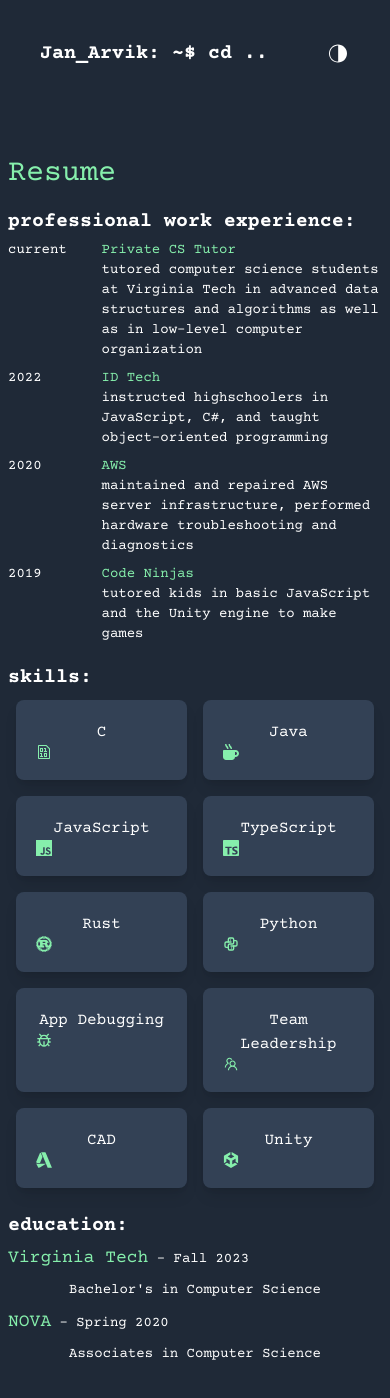
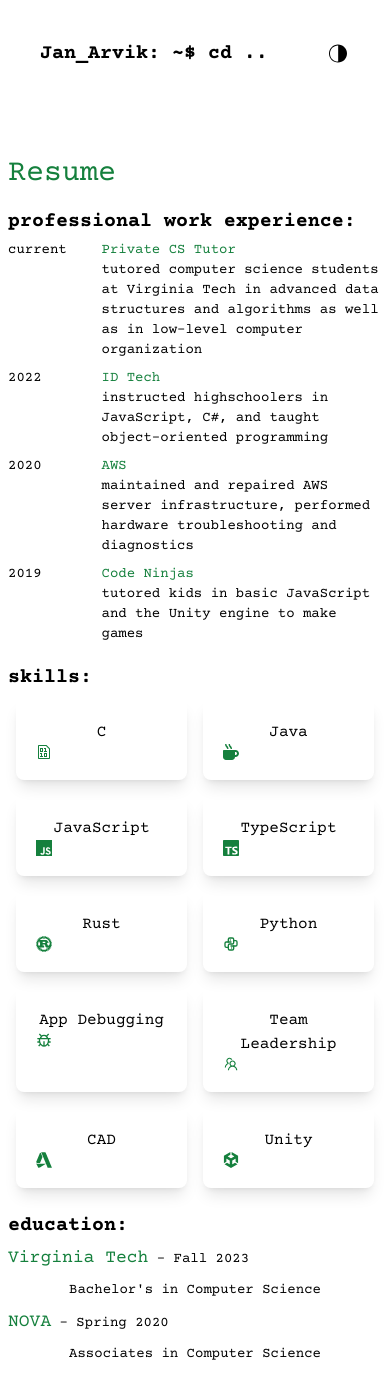
Before and after one commit to Skumbl/NextJS-React-Portfolio, a Next.js app: page /resume in a window 390 px wide. Shown: the top 1398 px of the page. Built offline with nearby package versions, Linux system fonts and the light colour scheme.

Commit message:
Make theme persist across pages

```diff
--- /dev/null
+++ b/components/context.js
@@ -0,0 +1,20 @@
+import { createContext, useState } from "react";
+
+export const DarkModeContext = createContext({
+  darkMode: false,
+  setDarkMode: () => {},
+});
+
+const initialState = false;
+
+const DarkModeContextProvider = ({ children }) => {
+  const [darkMode, setDarkMode] = useState(initialState);
+
+  return (
+    <DarkModeContext.Provider value={{ darkMode, setDarkMode }}>
+      {children}
+    </DarkModeContext.Provider>
+  );
+};
+
+export default DarkModeContextProvider;
--- a/pages/_app.js
+++ b/pages/_app.js
@@ -1,7 +1,12 @@
-import '../styles/globals.css'
+import "../styles/globals.css";
+import DarkModeContextProvider from "../components/context";
 
 function MyApp({ Component, pageProps }) {
-  return <Component {...pageProps} />
+  return (
+    <DarkModeContextProvider>
+      <Component {...pageProps} />
+    </DarkModeContextProvider>
+  );
 }
 
-export default MyApp
+export default MyApp;
--- a/pages/index.js
+++ b/pages/index.js
@@ -1,89 +1,131 @@
-import Head from 'next/head'
-import { WiMoonAltThirdQuarter } from 'react-icons/wi';
-import { AiOutlineLinkedin, AiOutlineGithub, AiOutlineMail } from 'react-icons/ai';
+import Head from "next/head";
+import { WiMoonAltThirdQuarter } from "react-icons/wi";
+import {
+  AiOutlineLinkedin,
+  AiOutlineGithub,
+  AiOutlineMail,
+} from "react-icons/ai";
 import Image from "next/image";
-import profile from "../public/profile.jpg"
-import { useState } from 'react';
-import Link from 'next/link';
+import profile from "../public/profile.jpg";
+import { useContext, useState } from "react";
+import Link from "next/link";
+import { DarkModeContext } from "../components/context";
 
 export default function Home() {
-    const [darkMode, setDarkMode] = useState(true);
+  const { darkMode, setDarkMode } = useContext(DarkModeContext);
   return (
     <div className={darkMode ? "dark" : ""}>
-            <Head className='bg-white dark:bg-gray-800 h-screen w-screen'>
+      <Head className="w-screen h-screen bg-white dark:bg-gray-800">
         <title>Jan Arvik Portfolio</title>
         <meta name="description" content="very cool and swag" />
 
-                <link rel="apple-touch-icon" sizes="180x180" href="/apple-touch-icon.png" />
-                <link rel="icon" type="image/png" sizes="32x32" href="/favicon-32x32.png" />
-                <link rel="icon" type="image/png" sizes="16x16" href="/favicon-16x16.png" />
+        <link
+          rel="apple-touch-icon"
+          sizes="180x180"
+          href="/apple-touch-icon.png"
+        />
+        <link
+          rel="icon"
+          type="image/png"
+          sizes="32x32"
+          href="/favicon-32x32.png"
+        />
+        <link
+          rel="icon"
+          type="image/png"
+          sizes="16x16"
+          href="/favicon-16x16.png"
+        />
         <link rel="manifest" href="/site.webmanifest" />
         <link rel="mask-icon" href="/safari-pinned-tab.svg" color="#5bbad5" />
         <meta name="msapplication-TileColor" content="#da532c" />
         <meta name="theme-color" content="#ffffff" />
       </Head>
 
-            <main className='bg-white dark:bg-gray-800 h-screen w-screen'>
-                <section className='bg-white dark:bg-gray-800'>
-
-
-                    <nav className='p-2 mb-4 sm:max-2xl:p-10 sm:max-2xl:mb-10 sm:max-2xl:flex justify-between'>
-                        <h1 className='font-courierBold text-xl text-black dark:text-white'>
-                            <Link className='hover:text-gray-500 flex justify-center mb-5 sm:max-2xl:m-auto' href="/">Jan_Arvik: ~$ ls homepage</Link>
+      <main className="w-screen h-screen bg-white dark:bg-gray-800">
+        <section className="bg-white dark:bg-gray-800">
+          <nav className="justify-between p-2 mb-4 sm:max-2xl:p-10 sm:max-2xl:mb-10 sm:max-2xl:flex">
+            <h1 className="text-xl text-black font-courierBold dark:text-white">
+              <Link
+                className="flex justify-center mb-5 hover:text-gray-500 sm:max-2xl:m-auto"
+                href="/"
+              >
+                Jan_Arvik: ~$ ls homepage
+              </Link>
             </h1>
 
-                        <ul className='flex items-center justify-center'>
+            <ul className="flex items-center justify-center">
               <li>
-                                <WiMoonAltThirdQuarter onClick={() => setDarkMode(!darkMode)}
-                                    className='cursor-pointer text-2xl dark:text-white' />
+                <WiMoonAltThirdQuarter
+                  onClick={() => setDarkMode(!darkMode)}
+                  className="text-2xl cursor-pointer dark:text-white"
+                />
               </li>
-                            <li><Link className='hover:bg-slate-700 font-courier bg-slate-500 text-white px-4
-              py-2 rounded-md ml-8 dark:bg-slate-900 dark:hover:bg-slate-600' href="resume">cd ./Resume</Link></li>
+              <li>
+                <Link
+                  className="px-4 py-2 ml-8 text-white rounded-md hover:bg-slate-700 font-courier bg-slate-500 dark:bg-slate-900 dark:hover:bg-slate-600"
+                  href="resume"
+                >
+                  cd ./Resume
+                </Link>
+              </li>
             </ul>
           </nav>
 
-
-                    <div className='font-courier text-start max-w-md m-auto'>
-                        <div className='flex justify-center'>
-                            <div className='py-12'>
-                                <h2 className='text-3xl text-green-700 font-medium dark:text-green-300'>Jan Arvik</h2>
-                                <h3 className='text-xl text-black dark:text-white'>Student and Developer</h3>
+          <div className="max-w-md m-auto font-courier text-start">
+            <div className="flex justify-center">
+              <div className="py-12">
+                <h2 className="text-3xl font-medium text-green-700 dark:text-green-300">
+                  Jan Arvik
+                </h2>
+                <h3 className="text-xl text-black dark:text-white">
+                  Student and Developer
+                </h3>
               </div>
-                            <Image src={profile} className='w-28 h-28 rounded-full overflow-hidden border-4 my-4' />
+              <Image
+                src={profile}
+                className="my-4 overflow-hidden border-4 rounded-full w-28 h-28"
+              />
             </div>
-                        <p className='text-start text-sm text-gray-800 dark:text-slate-300 px-2'>
-                            Hi, my name is Jan Arvik. I'm a computer science student at Virginia Tech and a developer
-                            in my spare time. This is the website I built in a weekend from the ground up. I enjoy programming
-                            in C and Java, with skills in Python, JavaScript, JavaScript Frameworks, Assembly, and others. I love
-                            software development, it is my passion and one that I am looking to make into a career.
+            <p className="px-2 text-sm text-gray-800 text-start dark:text-slate-300">
+              Hi, my name is Jan Arvik. I'm a computer science student at
+              Virginia Tech and a developer in my spare time. This is the
+              website I built in a weekend from the ground up. I enjoy
+              programming in C and Java, with skills in Python, JavaScript,
+              JavaScript Frameworks, Assembly, and others. I love software
+              development, it is my passion and one that I am looking to make
+              into a career.
             </p>
           </div>
-                    <div className='text-3xl flex justify-center text-gray-600 gap-16 py-3 dark:text-white'>
+          <div className="flex justify-center gap-16 py-3 text-3xl text-gray-600 dark:text-white">
             <a href="https://www.linkedin.com/in/jantarvik">
-                            <AiOutlineLinkedin className='hover:scale-110' />
+              <AiOutlineLinkedin className="hover:scale-110" />
             </a>
             <a href="https://github.com/Skumbl">
-                            <AiOutlineGithub className='hover:scale-110' />
+              <AiOutlineGithub className="hover:scale-110" />
             </a>
             <a href="mailto: janarvik01@vt.edu">
-                            <AiOutlineMail className='hover:scale-110' />
+              <AiOutlineMail className="hover:scale-110" />
             </a>
           </div>
         </section>
 
-                <section className="bg-white dark:bg-gray-800 font-courier pt-4">
-                    <div className='flex justify-center'>
-                        <Link className='hover:bg-slate-700 font-courier bg-slate-500 text-white px-4
-              py-2 rounded-md dark:bg-slate-900 dark:hover:bg-slate-600' href="projects">cd ./Personal_Projects</Link>
+        <section className="pt-4 bg-white dark:bg-gray-800 font-courier">
+          <div className="flex justify-center">
+            <Link
+              className="px-4 py-2 text-white rounded-md hover:bg-slate-700 font-courier bg-slate-500 dark:bg-slate-900 dark:hover:bg-slate-600"
+              href="projects"
+            >
+              cd ./Personal_Projects
+            </Link>
           </div>
         </section>
 
         {/* this fixes the weird part at the bottom of the page 🤷‍♂️ */}
         <section>
-                    <div className='py-10 bg-white dark:bg-gray-800'>
-                    </div>
+          <div className="py-10 bg-white dark:bg-gray-800"></div>
         </section>
       </main>
     </div>
-    )
+  );
 }
--- a/pages/resume.js
+++ b/pages/resume.js
@@ -1,168 +1,222 @@
-import Head from 'next/head'
-import { WiMoonAltThirdQuarter } from 'react-icons/wi';
+import Head from "next/head";
+import { WiMoonAltThirdQuarter } from "react-icons/wi";
 
-import { AiOutlineTeam } from 'react-icons/ai';
-import { GoFileBinary } from 'react-icons/go';
-import { FaMugHot, FaPython } from 'react-icons/fa';
-import { TbBrandPython } from 'react-icons/tb';
-import { BiBug } from 'react-icons/bi';
-import { SiJavascript, SiTypescript, SiRust, SiAutodesk, SiUnity } from 'react-icons/si'
+import { AiOutlineTeam } from "react-icons/ai";
+import { GoFileBinary } from "react-icons/go";
+import { FaMugHot, FaPython } from "react-icons/fa";
+import { TbBrandPython } from "react-icons/tb";
+import { BiBug } from "react-icons/bi";
+import {
+  SiJavascript,
+  SiTypescript,
+  SiRust,
+  SiAutodesk,
+  SiUnity,
+} from "react-icons/si";
 
-import { useState } from 'react';
-import Link from 'next/link';
-
+import { useContext, useState } from "react";
+import Link from "next/link";
+import { DarkModeContext } from "../components/context";
 
 export default function resume() {
-    const [darkMode, setDarkMode] = useState(true);
+  const { darkMode, setDarkMode } = useContext(DarkModeContext);
   return (
     <div className={darkMode ? "dark" : ""}>
       <Head>
         <title>Jan Arvik Resume</title>
         <meta name="description" content="very cool and swag" />
-
-                <link rel="apple-touch-icon" sizes="180x180" href="/apple-touch-icon.png" />
-                <link rel="icon" type="image/png" sizes="32x32" href="/favicon-32x32.png" />
-                <link rel="icon" type="image/png" sizes="16x16" href="/favicon-16x16.png" />
+        <link
+          rel="apple-touch-icon"
+          sizes="180x180"
+          href="/apple-touch-icon.png"
+        />
+        <link
+          rel="icon"
+          type="image/png"
+          sizes="32x32"
+          href="/favicon-32x32.png"
+        />
+        <link
+          rel="icon"
+          type="image/png"
+          sizes="16x16"
+          href="/favicon-16x16.png"
+        />
         <link rel="manifest" href="/site.webmanifest" />
         <link rel="mask-icon" href="/safari-pinned-tab.svg" color="#5bbad5" />
         <meta name="msapplication-TileColor" content="#da532c" />
         <meta name="theme-color" content="#ffffff" />ƒ
       </Head>
 
-
-            <main className='bg-white dark:bg-gray-800 h-screen w-screen'>
-
+      <main className="w-screen h-screen bg-white dark:bg-gray-800">
         {/*nav for the page*/}
-                <section className='bg-white dark:bg-gray-800'>
-                    <nav className='p-10 mb-12 flex justify-between'>
-                        <h1 className='font-courierBold text-xl text-black dark:text-white'>
-                            <Link className='hover:text-gray-500' href="/">Jan_Arvik: ~$ cd .. </Link>
+        <section className="bg-white dark:bg-gray-800">
+          <nav className="flex justify-between p-10 mb-12">
+            <h1 className="text-xl text-black font-courierBold dark:text-white">
+              <Link className="hover:text-gray-500" href="/">
+                Jan_Arvik: ~$ cd ..{" "}
+              </Link>
             </h1>
-                        <ul className='flex items-center'>
+            <ul className="flex items-center">
               <li>
-                                <WiMoonAltThirdQuarter onClick={() => setDarkMode(!darkMode)}
-                                    className='cursor-pointer text-2xl dark:text-white' />
+                <WiMoonAltThirdQuarter
+                  onClick={() => setDarkMode(!darkMode)}
+                  className="text-2xl cursor-pointer dark:text-white"
+                />
               </li>
             </ul>
           </nav>
-                    <div className='text-md max-w-md m-auto px-2 text-black dark:text-white'>
-                        <h1 className='font-courier text-3xl text-left mb-4 text-green-700 dark:text-green-300'>Resume</h1>
+          <div className="max-w-md px-2 m-auto text-black text-md dark:text-white">
+            <h1 className="mb-4 text-3xl text-left text-green-700 font-courier dark:text-green-300">
+              Resume
+            </h1>
           </div>
         </section>
 
         {/*reused code from front page as place holder*/}
-                <section className="bg-white dark:bg-gray-800 font-courierBold pb-4">
-                    <div className=' text-md max-w-md m-auto px-2 text-black dark:text-white'>
-                        <h3 className='text-xl'>professional work experience: </h3>
+        <section className="pb-4 bg-white dark:bg-gray-800 font-courierBold">
+          <div className="max-w-md px-2 m-auto text-black  text-md dark:text-white">
+            <h3 className="text-xl">professional work experience: </h3>
 
             {/* grid system used for work experiance */}
-                        <div className='grid grid-cols-4 text-sm font-courier text-start'>
-
-                            <div className='col-span-1 py-1'>current</div>
-                            <div className='col-span-3 py-1'> <span className='text-green-700 dark:text-green-300'>Private CS Tutor</span>
-                                <p>tutored computer science students at Virginia Tech in advanced data structures and algorithms
-                                    as well as in low-level computer organization
+            <div className="grid grid-cols-4 text-sm font-courier text-start">
+              <div className="col-span-1 py-1">current</div>
+              <div className="col-span-3 py-1">
+                {" "}
+                <span className="text-green-700 dark:text-green-300">
+                  Private CS Tutor
+                </span>
+                <p>
+                  tutored computer science students at Virginia Tech in advanced
+                  data structures and algorithms as well as in low-level
+                  computer organization
                 </p>
               </div>
 
-                            <div className='col-span-1 py-1'>2022</div>
-                            <div className='col-span-3 py-1'> <span className='text-green-700 dark:text-green-300'>ID Tech</span>
-                                <p>instructed highschoolers in JavaScript, C#, and taught object-oriented programming</p>
+              <div className="col-span-1 py-1">2022</div>
+              <div className="col-span-3 py-1">
+                {" "}
+                <span className="text-green-700 dark:text-green-300">
+                  ID Tech
+                </span>
+                <p>
+                  instructed highschoolers in JavaScript, C#, and taught
+                  object-oriented programming
+                </p>
               </div>
 
-                            <div className='col-span-1 py-1'>2020</div>
-                            <div className='col-span-3 py-1'> <span className='text-green-700 dark:text-green-300'>AWS</span>
-                                <p>maintained and repaired AWS server infrastructure, performed hardware troubleshooting and diagnostics</p>
+              <div className="col-span-1 py-1">2020</div>
+              <div className="col-span-3 py-1">
+                {" "}
+                <span className="text-green-700 dark:text-green-300">AWS</span>
+                <p>
+                  maintained and repaired AWS server infrastructure, performed
+                  hardware troubleshooting and diagnostics
+                </p>
               </div>
 
-                            <div className='col-span-1 py-1'>2019</div>
-                            <div className='col-span-3 py-1'> <span className='text-green-700 dark:text-green-300'>Code Ninjas</span>
-                                <p>tutored kids in basic JavaScript and the Unity engine to make games</p>
-                            </div>
-
-                        </div>
-                    </div>
-                </section >
-
-                {/* skills section */}
-                <section className="bg-white dark:bg-gray-800 font-courierBold pb-4">
-                    <div className='text-md max-w-md m-auto px-2 text-black dark:text-white'>
-                        <h3 className='text-xl'>skills: </h3>
-
-                        <div className='grid grid-cols-2 text-md font-courier'>
-
-                            <div className='p-5 m-2 dark:bg-slate-700 shadow-lg rounded-lg text-center hover:scale-105' >
-                                <p>C</p>
-                                <GoFileBinary className='text-green-700 dark:text-green-300' />
-                            </div>
-
-                            <div className='p-5 m-2 dark:bg-slate-700 shadow-lg rounded-lg text-center hover:scale-105'>
-                                <p>Java</p>
-                                <FaMugHot className='text-green-700 dark:text-green-300' />
-                            </div>
-
-                            <div className='p-5 m-2 dark:bg-slate-700 shadow-lg rounded-lg text-center hover:scale-105'>
-                                <p>JavaScript</p>
-                                <SiJavascript className='text-green-700 dark:text-green-300' />
-                            </div>
-
-                            <div className='p-5 m-2 dark:bg-slate-700 shadow-lg rounded-lg text-center hover:scale-105'>
-                                <p>TypeScript</p>
-                                <SiTypescript className='text-green-700 dark:text-green-300' />
-                            </div>
-
-                            <div className='p-5 m-2 dark:bg-slate-700 shadow-lg rounded-lg text-center hover:scale-105'>
-                                <p>Rust</p>
-                                <SiRust className='text-green-700 dark:text-green-300' />
-                            </div>
-
-                            <div className='p-5 m-2 dark:bg-slate-700 shadow-lg rounded-lg text-center hover:scale-105'>
-                                <p>Python</p>
-                                <TbBrandPython className='text-green-700 dark:text-green-300' />
-                            </div>
-
-                            <div className='p-5 m-2 dark:bg-slate-700 shadow-lg rounded-lg text-center hover:scale-105'>
-                                <p>App Debugging</p>
-                                <BiBug className='text-green-700 dark:text-green-300' />
-                            </div>
-
-                            <div className='p-5 m-2 dark:bg-slate-700 shadow-lg rounded-lg text-center hover:scale-105'>
-                                <p>Team Leadership</p>
-                                <AiOutlineTeam className='text-green-700 dark:text-green-300' />
-                            </div>
-
-                            <div className='p-5 m-2 dark:bg-slate-700 shadow-lg rounded-lg text-center hover:scale-105'>
-                                <p>CAD</p>
-                                <SiAutodesk className='text-green-700 dark:text-green-300' />
-                            </div>
-
-                            <div className='p-5 m-2 dark:bg-slate-700 shadow-lg rounded-lg text-center hover:scale-105'>
-                                <p>Unity</p>
-                                <SiUnity className='text-green-700 dark:text-green-300' />
-
+              <div className="col-span-1 py-1">2019</div>
+              <div className="col-span-3 py-1">
+                {" "}
+                <span className="text-green-700 dark:text-green-300">
+                  Code Ninjas
+                </span>
+                <p>
+                  tutored kids in basic JavaScript and the Unity engine to make
+                  games
+                </p>
               </div>
             </div>
           </div>
+        </section>
 
+        {/* skills section */}
+        <section className="pb-4 bg-white dark:bg-gray-800 font-courierBold">
+          <div className="max-w-md px-2 m-auto text-black text-md dark:text-white">
+            <h3 className="text-xl">skills: </h3>
+
+            <div className="grid grid-cols-2 text-md font-courier">
+              <div className="p-5 m-2 text-center rounded-lg shadow-lg dark:bg-slate-700 hover:scale-105">
+                <p>C</p>
+                <GoFileBinary className="text-green-700 dark:text-green-300" />
+              </div>
+
+              <div className="p-5 m-2 text-center rounded-lg shadow-lg dark:bg-slate-700 hover:scale-105">
+                <p>Java</p>
+                <FaMugHot className="text-green-700 dark:text-green-300" />
+              </div>
+
+              <div className="p-5 m-2 text-center rounded-lg shadow-lg dark:bg-slate-700 hover:scale-105">
+                <p>JavaScript</p>
+                <SiJavascript className="text-green-700 dark:text-green-300" />
+              </div>
+
+              <div className="p-5 m-2 text-center rounded-lg shadow-lg dark:bg-slate-700 hover:scale-105">
+                <p>TypeScript</p>
+                <SiTypescript className="text-green-700 dark:text-green-300" />
+              </div>
+
+              <div className="p-5 m-2 text-center rounded-lg shadow-lg dark:bg-slate-700 hover:scale-105">
+                <p>Rust</p>
+                <SiRust className="text-green-700 dark:text-green-300" />
+              </div>
+
+              <div className="p-5 m-2 text-center rounded-lg shadow-lg dark:bg-slate-700 hover:scale-105">
+                <p>Python</p>
+                <TbBrandPython className="text-green-700 dark:text-green-300" />
+              </div>
+
+              <div className="p-5 m-2 text-center rounded-lg shadow-lg dark:bg-slate-700 hover:scale-105">
+                <p>App Debugging</p>
+                <BiBug className="text-green-700 dark:text-green-300" />
+              </div>
+
+              <div className="p-5 m-2 text-center rounded-lg shadow-lg dark:bg-slate-700 hover:scale-105">
+                <p>Team Leadership</p>
+                <AiOutlineTeam className="text-green-700 dark:text-green-300" />
+              </div>
+
+              <div className="p-5 m-2 text-center rounded-lg shadow-lg dark:bg-slate-700 hover:scale-105">
+                <p>CAD</p>
+                <SiAutodesk className="text-green-700 dark:text-green-300" />
+              </div>
+
+              <div className="p-5 m-2 text-center rounded-lg shadow-lg dark:bg-slate-700 hover:scale-105">
+                <p>Unity</p>
+                <SiUnity className="text-green-700 dark:text-green-300" />
+              </div>
+            </div>
+          </div>
         </section>
 
         <section className="bg-white dark:bg-gray-800 font-courier">
-                    <div className=' text-md max-w-md m-auto px-2 text-black dark:text-white'>
-                        <h3 className='text-xl font-courierBold'>education:</h3>
-                        <div className='py-1 text-sm'><span className='text-lg text-green-700 dark:text-green-300'>Virginia Tech</span> - Fall 2023</div>
-                        <div className='py-1 text-sm text-center' >Bachelor's in Computer Science</div>
-                        <div className='py-1 text-sm'><span className=' text-lg text-green-700 dark:text-green-300'>NOVA</span> - Spring 2020</div>
-                        <div className='py-1 text-sm text-center'>Associates in Computer Science</div>
+          <div className="max-w-md px-2 m-auto text-black  text-md dark:text-white">
+            <h3 className="text-xl font-courierBold">education:</h3>
+            <div className="py-1 text-sm">
+              <span className="text-lg text-green-700 dark:text-green-300">
+                Virginia Tech
+              </span>{" "}
+              - Fall 2023
+            </div>
+            <div className="py-1 text-sm text-center">
+              Bachelor's in Computer Science
+            </div>
+            <div className="py-1 text-sm">
+              <span className="text-lg text-green-700  dark:text-green-300">
+                NOVA
+              </span>{" "}
+              - Spring 2020
+            </div>
+            <div className="py-1 text-sm text-center">
+              Associates in Computer Science
+            </div>
           </div>
         </section>
 
-
         <section>
-                    <div className='py-10 bg-white dark:bg-gray-800'>
-                    </div>
+          <div className="py-10 bg-white dark:bg-gray-800"></div>
         </section>
-
       </main>
     </div>
-    )
+  );
 }
```
Also changed, not shown: pages/projects.js (+56 -26 lines). Lines whose indentation alone changed are shown as unchanged.
